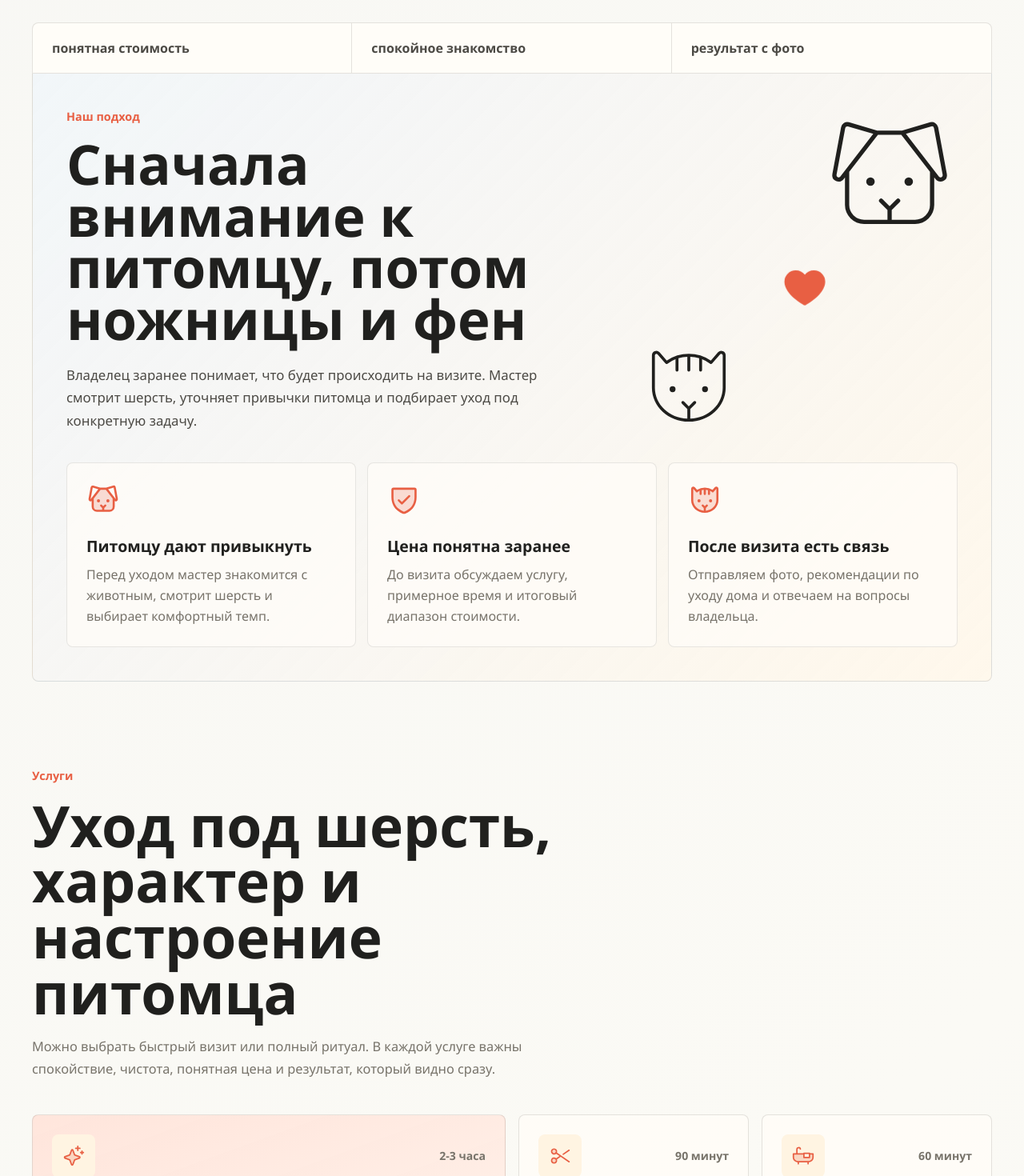
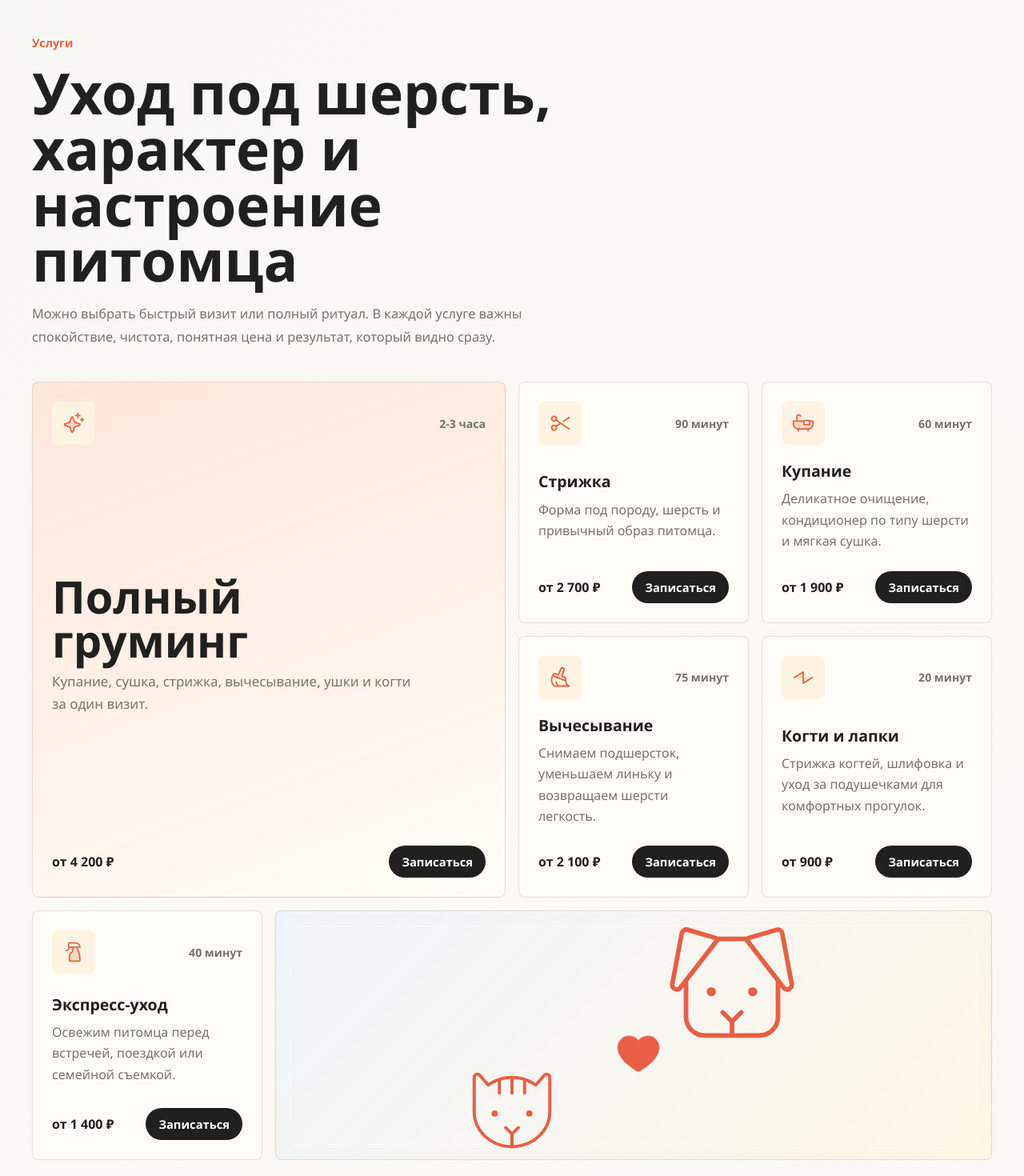
Before and after one commit to shitovlev123/happy-paws-grooming, a React (Vite) app: page / in a window 1280 px wide. Shown: the part 920-2390 px from the top of the page at 80% size. Built offline with nearby package versions, Linux system fonts and the light colour scheme.

Commit message:
Refine grooming landing interactions

```diff
--- a/src/components/Benefits.tsx
+++ /dev/null
@@ -1,59 +0,0 @@
-import { Cat, Dog, Heart, ShieldCheck } from '@phosphor-icons/react'
-import type { CSSProperties } from 'react'
-
-const benefits = [
-  {
-    title: 'Питомцу дают привыкнуть',
-    text: 'Перед уходом мастер знакомится с животным, смотрит шерсть и выбирает комфортный темп.',
-    icon: Dog,
-  },
-  {
-    title: 'Цена понятна заранее',
-    text: 'До визита обсуждаем услугу, примерное время и итоговый диапазон стоимости.',
-    icon: ShieldCheck,
-  },
-  {
-    title: 'После визита есть связь',
-    text: 'Отправляем фото, рекомендации по уходу дома и отвечаем на вопросы владельца.',
-    icon: Cat,
-  },
-]
-
-export const Benefits = () => {
-  return (
-    <section className="promise-section" aria-label="Обещание салона">
-      <div className="promise-line">
-        <span>понятная стоимость</span>
-        <span>спокойное знакомство</span>
-        <span>результат с фото</span>
-      </div>
-
-      <div className="promise-inner">
-        <div className="promise-copy reveal">
-          <span>Наш подход</span>
-          <h2>Сначала внимание к питомцу, потом ножницы и фен</h2>
-          <p>
-            Владелец заранее понимает, что будет происходить на визите. Мастер смотрит
-            шерсть, уточняет привычки питомца и подбирает уход под конкретную задачу.
-          </p>
-        </div>
-
-        <div className="promise-sketch" aria-hidden="true">
-          <Dog size={170} weight="thin" />
-          <Heart size={54} weight="fill" />
-          <Cat size={118} weight="thin" />
-        </div>
-
-        <div className="promise-grid">
-          {benefits.map(({ title, text, icon: Icon }, index) => (
-            <article className="sketch-card reveal" style={{ '--reveal-index': index } as CSSProperties} key={title}>
-              <Icon size={42} weight="duotone" />
-              <h3>{title}</h3>
-              <p>{text}</p>
-            </article>
-          ))}
-        </div>
-      </div>
-    </section>
-  )
-}
--- a/src/components/Services.tsx
+++ b/src/components/Services.tsx
@@ -1,6 +1,9 @@
 import {
   Bathtub,
   Broom,
+  Cat,
+  Dog,
+  Heart,
   Scissors,
   Sparkle,
   SprayBottle,
@@ -57,6 +60,17 @@ export const Services = () => {
             </article>
           )
         })}
+        <article
+          className="service-pet-card reveal"
+          style={{ '--reveal-index': services.length } as CSSProperties}
+          aria-hidden="true"
+        >
+          <div className="service-pet-sketch">
+            <Dog size={184} weight="thin" />
+            <Heart size={56} weight="fill" />
+            <Cat size={126} weight="thin" />
+          </div>
+        </article>
       </div>
     </section>
   )
--- a/src/index.css
+++ b/src/index.css
@@ -123,8 +123,6 @@ video {
 .header-action,
 .button,
 .footer-brand,
-.hero-location,
-.hero-socials,
 .footer-socials,
 .footer-contacts a,
 .footer-contacts span,
@@ -228,8 +226,7 @@ video {
 .header-action:active,
 .button:active,
 .service-footer a:active,
-.footer-socials a:active,
-.hero-socials a:active {
+.footer-socials a:active {
   transform: translateY(1px) scale(0.98);
 }
 
@@ -285,8 +282,7 @@ video {
 .hero-note,
 .section-intro span,
 .booking-copy > span,
-.review-lead > span,
-.promise-copy > span {
+.review-lead > span {
   display: inline-block;
   margin: 0;
   color: var(--accent);
@@ -298,8 +294,7 @@ video {
 .hero-copy h1,
 .section-intro h2,
 .review-lead h2,
-.booking-copy h2,
-.promise-copy h2 {
+.booking-copy h2 {
   margin: 16px 0 0;
   color: var(--ink);
   font-weight: 840;
@@ -326,7 +321,7 @@ video {
   display: flex;
   flex-wrap: wrap;
   gap: 12px;
-  justify-content: center;
+  justify-content: flex-start;
   max-width: 570px;
   margin-top: 34px;
 }
@@ -376,52 +371,10 @@ video {
   background: rgba(255, 253, 248, 0.9);
 }
 
-.hero-card {
-  display: grid;
-  gap: 16px;
-  border: 1px solid rgba(255, 253, 248, 0.72);
-  border-radius: var(--radius);
-  padding: 22px;
-  background: rgba(255, 253, 248, 0.78);
-  box-shadow: var(--shadow);
-  backdrop-filter: blur(18px) saturate(145%);
-}
-
-.hero-card-label {
-  margin: 0;
-  color: var(--accent);
-  font-size: 0.9rem;
-  font-weight: 780;
-}
-
-.hero-card div:not(.hero-socials) {
-  display: grid;
-  gap: 5px;
-}
-
-.hero-card span {
-  color: var(--muted);
-  font-size: 0.84rem;
-  font-weight: 650;
-}
-
-.hero-card strong {
-  color: var(--ink);
-  font-size: 1.02rem;
-}
-
-.hero-location {
-  gap: 8px;
-  color: var(--ink-soft);
-  font-weight: 720;
-}
-
-.hero-socials,
 .footer-socials {
   gap: 8px;
 }
 
-.hero-socials a,
 .footer-socials a {
   display: grid;
   width: 42px;
@@ -437,7 +390,6 @@ video {
     color 240ms var(--ease);
 }
 
-.hero-socials a:hover,
 .footer-socials a:hover {
   background: var(--ink);
   color: #fffdf8;
@@ -473,129 +425,14 @@ video {
   white-space: nowrap;
 }
 
-.promise-section {
-  width: min(1200px, calc(100% - 32px));
-  margin: 92px auto 0;
-}
-
-.promise-line {
-  display: grid;
-  grid-template-columns: repeat(3, 1fr);
-  overflow: hidden;
-  border: 1px solid var(--line);
-  border-radius: var(--radius) var(--radius) 0 0;
-  background: var(--paper);
-}
-
-.promise-line span {
-  min-height: 62px;
-  padding: 20px 24px;
-  border-right: 1px solid var(--line);
-  color: var(--ink-soft);
-  font-weight: 760;
-}
-
-.promise-line span:last-child {
-  border-right: 0;
-}
-
-.promise-inner {
-  display: grid;
-  grid-template-columns: minmax(0, 0.95fr) minmax(240px, 0.55fr);
-  gap: 38px;
-  border: 1px solid var(--line);
-  border-top: 0;
-  border-radius: 0 0 var(--radius) var(--radius);
-  padding: 42px;
-  background:
-    linear-gradient(135deg, rgba(238, 244, 250, 0.78), rgba(255, 244, 226, 0.56)),
-    var(--paper);
-}
-
-.promise-copy h2 {
-  max-width: 770px;
-  font-size: 4.3rem;
-}
-
-.promise-copy p {
-  max-width: 600px;
-  margin: 24px 0 0;
-  color: var(--ink-soft);
-  font-size: 1.05rem;
-  line-height: 1.7;
-}
-
-.promise-sketch {
-  position: relative;
-  display: grid;
-  min-height: 250px;
-  place-items: center;
-  color: var(--ink);
-}
-
-.promise-sketch svg {
-  transition:
-    transform 480ms var(--ease),
-    color 260ms var(--ease);
-}
-
-.promise-sketch svg:nth-child(1) {
-  justify-self: end;
-  align-self: start;
-}
-
-.promise-sketch svg:nth-child(2) {
-  position: absolute;
-  color: var(--accent);
-  transform: translate(6px, 24px);
-  animation: heart-breathe 2.8s ease-in-out infinite;
-}
-
-.promise-sketch svg:nth-child(3) {
-  justify-self: start;
-  align-self: end;
-}
-
-.promise-section:hover .promise-sketch svg:nth-child(1) {
-  transform: translateX(-8px) rotate(-2deg);
-}
-
-.promise-section:hover .promise-sketch svg:nth-child(3) {
-  transform: translateX(8px) rotate(2deg);
-}
-
-.promise-grid {
-  display: grid;
-  grid-column: 1 / -1;
-  grid-template-columns: repeat(3, 1fr);
-  gap: 14px;
-}
-
-.sketch-card {
-  min-height: 196px;
-  border: 1px solid rgba(32, 32, 30, 0.1);
-  border-radius: var(--radius);
-  padding: 24px;
-  background: rgba(255, 253, 248, 0.72);
-  transition:
-    transform 300ms var(--ease),
-    background 300ms var(--ease);
-}
-
-.sketch-card:hover {
-  background: #fffdf8;
-  transform: translateY(-4px);
-}
-
-.sketch-card svg,
 .service-icon,
+.service-pet-sketch svg,
 .review-card svg,
 .booking-details svg,
 .footer-contacts svg {
   color: var(--accent);
 }
 
-.sketch-card h3,
 .service-card h3,
 .groomer-card h3 {
   margin: 22px 0 10px;
@@ -606,7 +443,6 @@ video {
   line-height: 1.14;
 }
 
-.sketch-card p,
 .service-card p,
 .groomer-card p,
 .review-score p,
@@ -761,6 +597,66 @@ video {
   transform: translateY(-1px);
 }
 
+.service-pet-card {
+  position: relative;
+  display: grid;
+  grid-column: span 3;
+  min-height: 266px;
+  place-items: center;
+  overflow: hidden;
+  border: 1px solid var(--line);
+  border-radius: var(--radius);
+  background:
+    linear-gradient(135deg, rgba(238, 244, 250, 0.86), rgba(255, 244, 226, 0.76)),
+    var(--paper);
+}
+
+.service-pet-card::before {
+  position: absolute;
+  inset: 18px;
+  border: 1px solid rgba(255, 253, 248, 0.72);
+  border-radius: var(--radius);
+  content: "";
+}
+
+.service-pet-sketch {
+  position: relative;
+  display: grid;
+  width: min(430px, 90%);
+  min-height: 220px;
+  place-items: center;
+  color: var(--ink);
+}
+
+.service-pet-sketch svg {
+  transition: transform 520ms var(--ease);
+}
+
+.service-pet-sketch svg:nth-child(1) {
+  justify-self: end;
+  align-self: start;
+}
+
+.service-pet-sketch svg:nth-child(2) {
+  position: absolute;
+  color: var(--accent);
+  transform: translate(4px, 24px);
+  animation: heart-breathe 2.8s ease-in-out infinite;
+}
+
+.service-pet-sketch svg:nth-child(3) {
+  justify-self: start;
+  align-self: end;
+}
+
+.service-pet-card:hover .service-pet-sketch svg:nth-child(1) {
+  transform: translateX(-8px) rotate(-2deg);
+}
+
+.service-pet-card:hover .service-pet-sketch svg:nth-child(3) {
+  transform: translateX(8px) rotate(2deg);
+}
+
 .groomer-marquee {
   position: relative;
   overflow: hidden;
@@ -772,8 +668,14 @@ video {
 .groomer-track {
   display: flex;
   width: max-content;
+  animation: groomers-marquee 66s linear infinite;
+}
+
+.groomer-loop-group {
+  display: flex;
+  flex: 0 0 auto;
   gap: 16px;
-  animation: groomers-marquee 50s linear infinite;
+  padding-right: 16px;
 }
 
 .groomer-card {
@@ -991,6 +893,15 @@ label {
   font-weight: 720;
 }
 
+.time-slot-field {
+  position: relative;
+  display: grid;
+  gap: 8px;
+  color: var(--ink-soft);
+  font-size: 0.92rem;
+  font-weight: 720;
+}
+
 .full-field {
   grid-column: 1 / -1;
 }
@@ -1033,6 +944,98 @@ textarea:focus {
   border-color: rgba(232, 95, 67, 0.58);
   background: #fffdf8;
   box-shadow: 0 0 0 4px rgba(232, 95, 67, 0.14);
+}
+
+.time-slot-trigger {
+  display: flex;
+  width: 100%;
+  height: 52px;
+  align-items: center;
+  justify-content: space-between;
+  border: 1px solid rgba(32, 32, 30, 0.18);
+  border-radius: var(--radius);
+  padding: 0 14px;
+  background: rgba(255, 253, 248, 0.9);
+  color: var(--ink);
+  font-weight: 720;
+  transition:
+    border-color 220ms var(--ease),
+    box-shadow 220ms var(--ease),
+    background 220ms var(--ease);
+}
+
+.time-slot-trigger::after {
+  width: 8px;
+  height: 8px;
+  border-right: 2px solid currentColor;
+  border-bottom: 2px solid currentColor;
+  transform: rotate(45deg) translateY(-2px);
+  content: "";
+}
+
+.time-slot-trigger:disabled {
+  cursor: not-allowed;
+  color: rgba(76, 74, 69, 0.62);
+}
+
+.time-slot-trigger:focus-visible {
+  border-color: rgba(232, 95, 67, 0.58);
+  box-shadow: 0 0 0 4px rgba(232, 95, 67, 0.14);
+  outline: 0;
+}
+
+.time-slot-popover {
+  position: absolute;
+  top: calc(100% + 8px);
+  right: 0;
+  left: 0;
+  z-index: 10;
+  display: grid;
+  grid-template-columns: repeat(3, 1fr);
+  gap: 8px;
+  border: 1px solid rgba(32, 32, 30, 0.12);
+  border-radius: var(--radius);
+  padding: 12px;
+  background: rgba(255, 253, 248, 0.98);
+  box-shadow: 0 22px 56px rgba(32, 32, 30, 0.14);
+}
+
+.time-slot-popover button {
+  display: grid;
+  min-height: 48px;
+  place-items: center;
+  border: 1px solid rgba(32, 32, 30, 0.1);
+  border-radius: var(--radius);
+  padding: 8px;
+  background: #fffdf8;
+  color: var(--ink);
+  font-weight: 780;
+  transition:
+    transform 180ms var(--ease),
+    border-color 180ms var(--ease),
+    background 180ms var(--ease);
+}
+
+.time-slot-popover button:hover:not(:disabled),
+.time-slot-popover button.is-selected {
+  border-color: rgba(232, 95, 67, 0.48);
+  background: #fff4e2;
+}
+
+.time-slot-popover button:active:not(:disabled) {
+  transform: scale(0.98);
+}
+
+.time-slot-popover button:disabled {
+  cursor: not-allowed;
+  background: rgba(32, 32, 30, 0.04);
+  color: rgba(76, 74, 69, 0.52);
+}
+
+.time-slot-popover small {
+  color: rgba(76, 74, 69, 0.58);
+  font-size: 0.72rem;
+  font-weight: 700;
 }
 
 .submit-wrap {
@@ -1232,7 +1235,7 @@ textarea:focus {
   }
 
   to {
-    transform: translateX(calc(-50% - 8px));
+    transform: translateX(-33.333%);
   }
 }
 
@@ -1316,29 +1319,23 @@ textarea:focus {
     font-size: 5.2rem;
   }
 
-  .hero-card {
-    max-width: 440px;
-  }
-
-  .promise-inner,
   .reviews-section,
   .booking-section {
     grid-template-columns: 1fr;
   }
 
-  .promise-copy h2,
   .section-intro h2,
   .review-lead h2,
   .booking-copy h2 {
     font-size: 3.4rem;
   }
 
-  .promise-sketch {
-    min-height: 210px;
-  }
-
   .service-grid {
     grid-template-columns: repeat(2, 1fr);
+  }
+
+  .service-pet-card {
+    grid-column: span 2;
   }
 
   .featured-service {
@@ -1422,10 +1419,6 @@ textarea:focus {
     padding: 0 18px;
   }
 
-  .hero-card {
-    padding: 18px;
-  }
-
   .marquee-track {
     min-height: 74px;
   }
@@ -1449,38 +1442,17 @@ textarea:focus {
     height: 560px;
   }
 
-  .promise-section,
   .section,
   .site-footer {
     width: calc(100% - 28px);
   }
 
-  .promise-section {
-    margin-top: 72px;
-  }
-
-  .promise-line,
-  .promise-grid,
   .service-grid,
   .form-grid,
   .site-footer {
     grid-template-columns: 1fr;
   }
 
-  .promise-line span {
-    border-right: 0;
-    border-bottom: 1px solid var(--line);
-  }
-
-  .promise-line span:last-child {
-    border-bottom: 0;
-  }
-
-  .promise-inner {
-    padding: 28px;
-  }
-
-  .promise-copy h2,
   .section-intro h2,
   .review-lead h2,
   .booking-copy h2 {
@@ -1497,14 +1469,31 @@ textarea:focus {
     min-height: 330px;
   }
 
+  .service-pet-card {
+    grid-column: span 1;
+    min-height: 260px;
+  }
+
+  .service-pet-sketch {
+    width: min(330px, 92%);
+  }
+
   .featured-service h3 {
     font-size: 2.35rem;
   }
 
   .service-card,
   .booking-form,
-  .sketch-card {
+  .service-pet-card {
     padding: 22px;
+  }
+
+  .time-slot-popover {
+    grid-template-columns: repeat(2, 1fr);
+  }
+
+  .booking-map iframe {
+    height: 220px;
   }
 
   .groomer-card {
@@ -1551,7 +1540,4 @@ textarea:focus {
     width: 100%;
   }
 
-  .hero-card {
-    gap: 12px;
-  }
-}
+}
--- a/src/pages/LandingPage.tsx
+++ b/src/pages/LandingPage.tsx
@@ -1,5 +1,4 @@
 import { useEffect } from 'react'
-import { Benefits } from '../components/Benefits'
 import { BookingForm } from '../components/BookingForm'
 import { Footer } from '../components/Footer'
 import { Groomers } from '../components/Groomers'
@@ -38,7 +37,6 @@ export const LandingPage = () => {
       <main id="content">
         <Hero />
         <Marquee />
-        <Benefits />
         <Services />
         <Groomers />
         <Reviews />
```
Also changed, not shown: src/components/BookingForm.tsx (+60 -15 lines), src/components/Groomers.tsx (+7 -3 lines).
